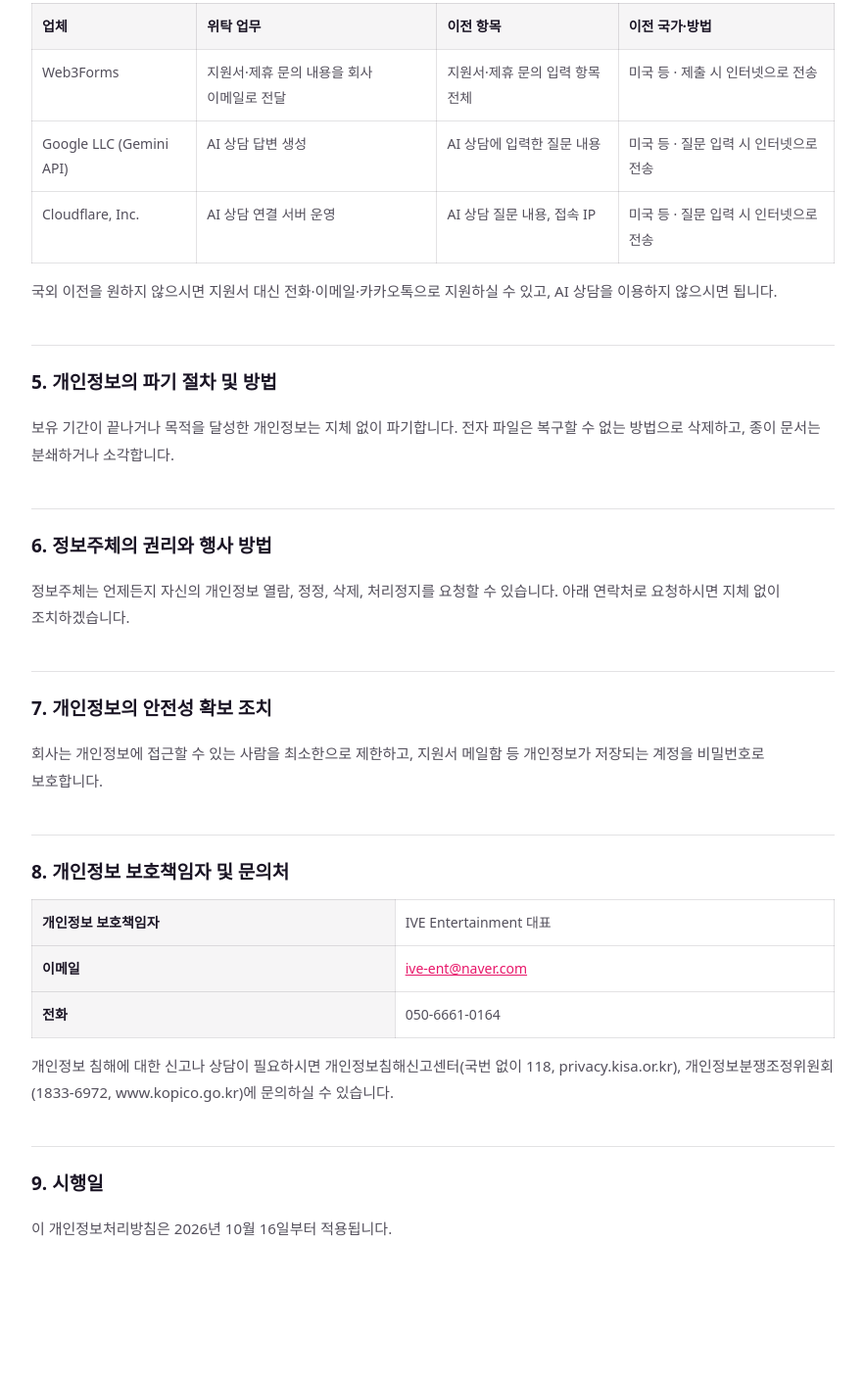
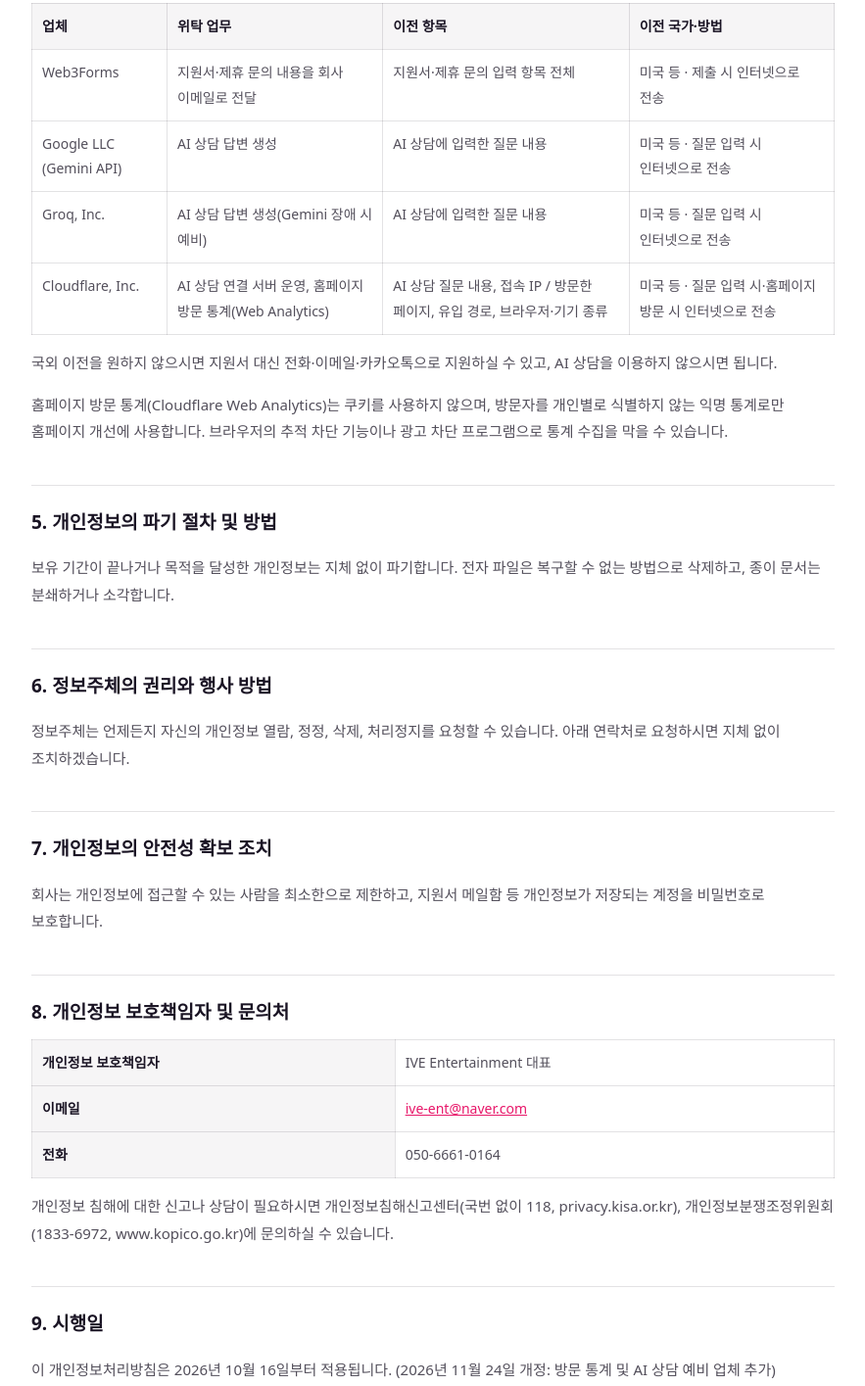
Before and after one commit to goldhoney901-ship-it/ive-entertainment, a plain HTML site: page privacy-site.html in a window 1280 px wide. Shown: the part 1155-2570 px from the top of the page at 98% size, without its empty margins (198-1081 px from the left). Before the commit the page ends 2519 px from the top, so only its background shows below. Drawn offline with Linux system fonts and the light colour scheme.

Commit message:
홈페이지 개인정보처리방침: 익명 방문 통계(Cloudflare)·AI 상담 예비 업체(Groq) 안내 추가
Co-Authored-By: Claude Opus 5.5 <noreply@anthropic.com>
Claude-Session: https://claude.ai/code/session_017A4giu8zWhr6T4FqRFja1d

```diff
--- a/privacy-site.html
+++ b/privacy-site.html
@@ -44,9 +44,11 @@ table{width:100%;border-collapse:collapse;font-size:14px;margin:8px 0}th,td{bord
 <tr><th>업체</th><th>위탁 업무</th><th>이전 항목</th><th>이전 국가·방법</th></tr>
 <tr><td>Web3Forms</td><td>지원서·제휴 문의 내용을 회사 이메일로 전달</td><td>지원서·제휴 문의 입력 항목 전체</td><td>미국 등 · 제출 시 인터넷으로 전송</td></tr>
 <tr><td>Google LLC (Gemini API)</td><td>AI 상담 답변 생성</td><td>AI 상담에 입력한 질문 내용</td><td>미국 등 · 질문 입력 시 인터넷으로 전송</td></tr>
-<tr><td>Cloudflare, Inc.</td><td>AI 상담 연결 서버 운영</td><td>AI 상담 질문 내용, 접속 IP</td><td>미국 등 · 질문 입력 시 인터넷으로 전송</td></tr>
+<tr><td>Groq, Inc.</td><td>AI 상담 답변 생성(Gemini 장애 시 예비)</td><td>AI 상담에 입력한 질문 내용</td><td>미국 등 · 질문 입력 시 인터넷으로 전송</td></tr>
+<tr><td>Cloudflare, Inc.</td><td>AI 상담 연결 서버 운영, 홈페이지 방문 통계(Web Analytics)</td><td>AI 상담 질문 내용, 접속 IP / 방문한 페이지, 유입 경로, 브라우저·기기 종류</td><td>미국 등 · 질문 입력 시·홈페이지 방문 시 인터넷으로 전송</td></tr>
 </table>
 <p>국외 이전을 원하지 않으시면 지원서 대신 전화·이메일·카카오톡으로 지원하실 수 있고, AI 상담을 이용하지 않으시면 됩니다.</p>
+<p>홈페이지 방문 통계(Cloudflare Web Analytics)는 쿠키를 사용하지 않으며, 방문자를 개인별로 식별하지 않는 익명 통계로만 홈페이지 개선에 사용합니다. 브라우저의 추적 차단 기능이나 광고 차단 프로그램으로 통계 수집을 막을 수 있습니다.</p>
 
 <h2>5. 개인정보의 파기 절차 및 방법</h2>
 <p>보유 기간이 끝나거나 목적을 달성한 개인정보는 지체 없이 파기합니다. 전자 파일은 복구할 수 없는 방법으로 삭제하고, 종이 문서는 분쇄하거나 소각합니다.</p>
@@ -66,5 +68,5 @@ table{width:100%;border-collapse:collapse;font-size:14px;margin:8px 0}th,td{bord
 <p>개인정보 침해에 대한 신고나 상담이 필요하시면 개인정보침해신고센터(국번 없이 118, privacy.kisa.or.kr), 개인정보분쟁조정위원회(1833-6972, www.kopico.go.kr)에 문의하실 수 있습니다.</p>
 
 <h2>9. 시행일</h2>
-<p>이 개인정보처리방침은 2026년 10월 16일부터 적용됩니다.</p>
+<p>이 개인정보처리방침은 2026년 10월 16일부터 적용됩니다. (2026년 11월 24일 개정: 방문 통계 및 AI 상담 예비 업체 추가)</p>
 </div></body></html>
```
